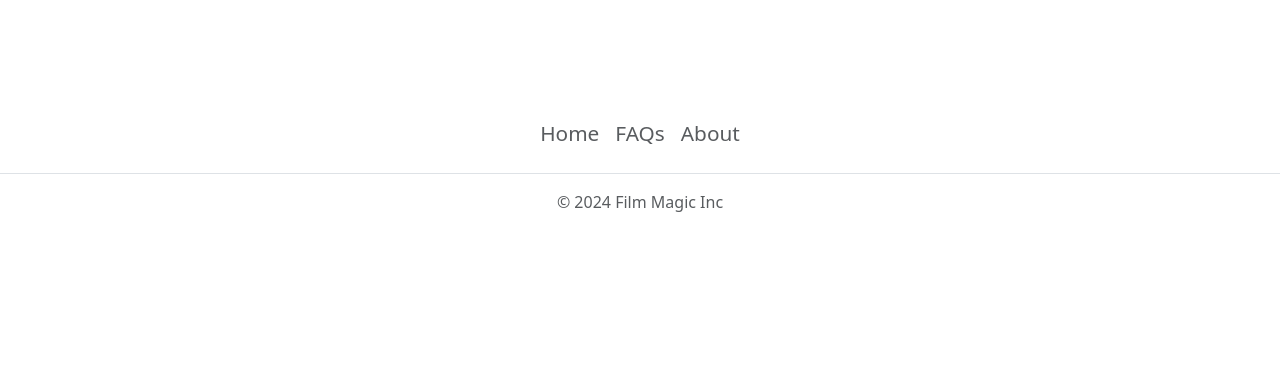
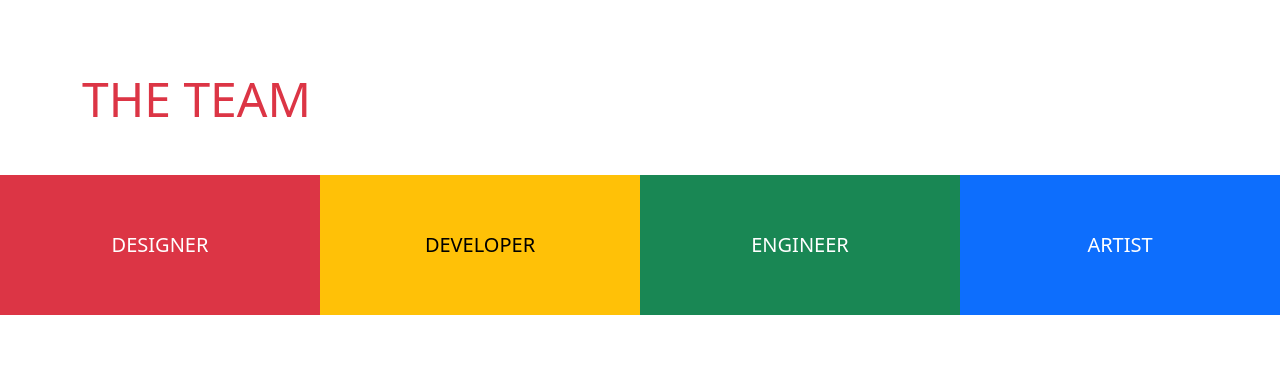
Before and after one commit to fatihcihan/film-magic, a React (Create React App) app: page / in a window 1280 px wide. Shown: the part 3657-4022 px from the top of the page. Before the commit the page ends 3927 px from the top, so only its background shows below. Built offline with nearby package versions, Linux system fonts and the light colour scheme.

Commit message:
TeamSection component added to MainLayout

```diff
--- a/src/layout/MainLayout.tsx
+++ b/src/layout/MainLayout.tsx
@@ -8,6 +8,7 @@ import AboutUsSection from "../components/AboutUsSection/AboutUsSection";
 import BlogSection from "../components/BlogSection/BlogSection";
 import DividerSection from "../components/DividerSection/DividerSection";
 import ApproachSection from "../components/ApproachSection/ApproachSection";
+import TeamSection from "../components/TeamSection/TeamSection";
 
 function MainLayout() {
   const location = useLocation();
@@ -17,6 +18,7 @@ function MainLayout() {
   const blogSection = location.pathname === "/";
   const dividerSection = location.pathname === "/";
   const approachSection = location.pathname === "/";
+  const teamSection = location.pathname === "/";
 
   return (
     <>
@@ -27,6 +29,7 @@ function MainLayout() {
       {blogSection && <BlogSection />}
       {dividerSection && <DividerSection />}
       {approachSection && <ApproachSection />}
+      {teamSection && <TeamSection />}
       <Container>
         <Outlet />
       </Container>
```
